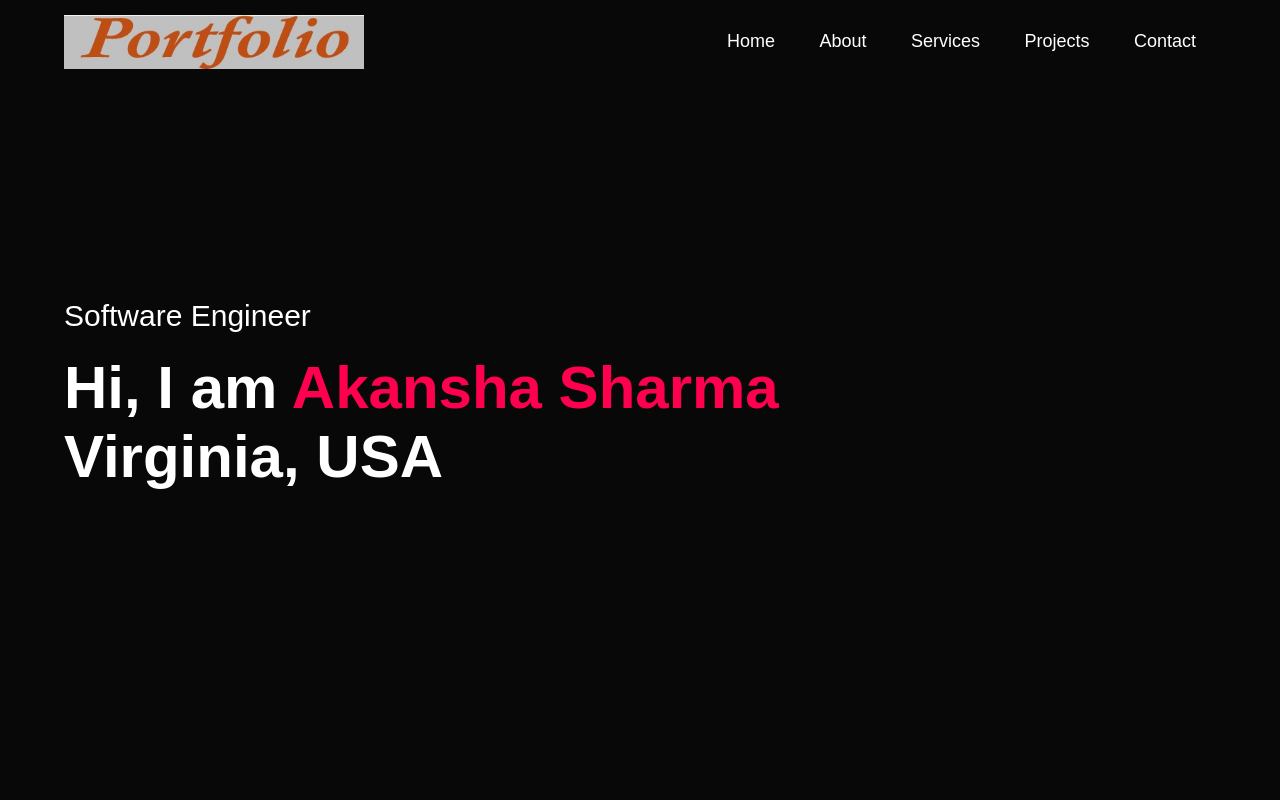
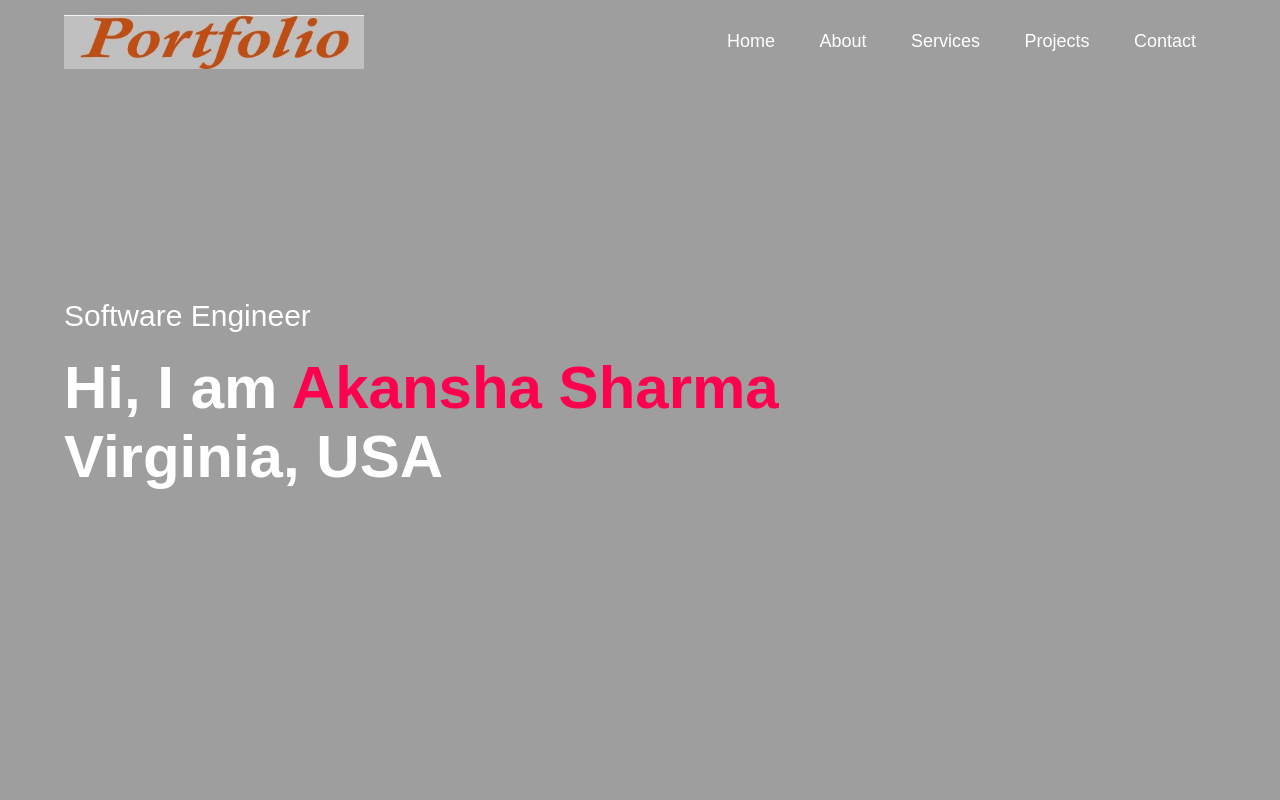
Before and after one commit to Akansha2201/Self-Portfolio-, a plain HTML site: page index.html in a window 1280 px wide. Shown: the top 800 px of the page. Drawn offline with Linux system fonts and the light colour scheme; the site is published under a folder, as on GitHub Pages, so addresses that start at the root find nothing.

Commit message:
Update style.css

```diff
--- a/style.css
+++ b/style.css
@@ -17,7 +17,7 @@ body{
 #header{
     width: 100%;
     height: 100vh;
-    background-image: url(/images/Background.jpg);
+    background-image: url(images/Background.jpg);
     background-size: cover;
     background-position: center;
 }
```
